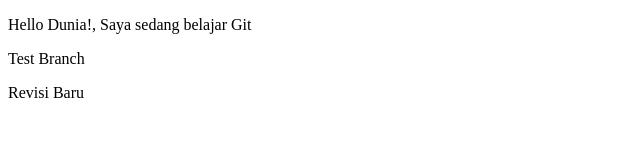
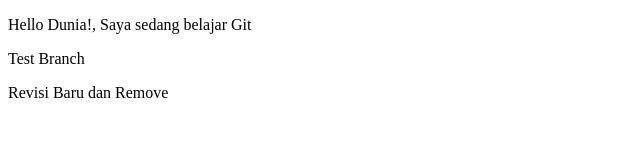
Before and after one commit to Shi2za/studying, a plain HTML site: page index.html in a window 1280 px wide. Shown: the full height of the page, 0-640 px from the left. Drawn offline with Linux system fonts and the light colour scheme.

```diff
--- a/index.html
+++ b/index.html
@@ -7,6 +7,6 @@
     <body>
         <p>Hello Dunia!, Saya sedang belajar Git</p>
 		<p>Test Branch</p>
-		<p>Revisi Baru</p>
+		<p>Revisi Baru dan Remove</p>
     </body>
 </html>
```
